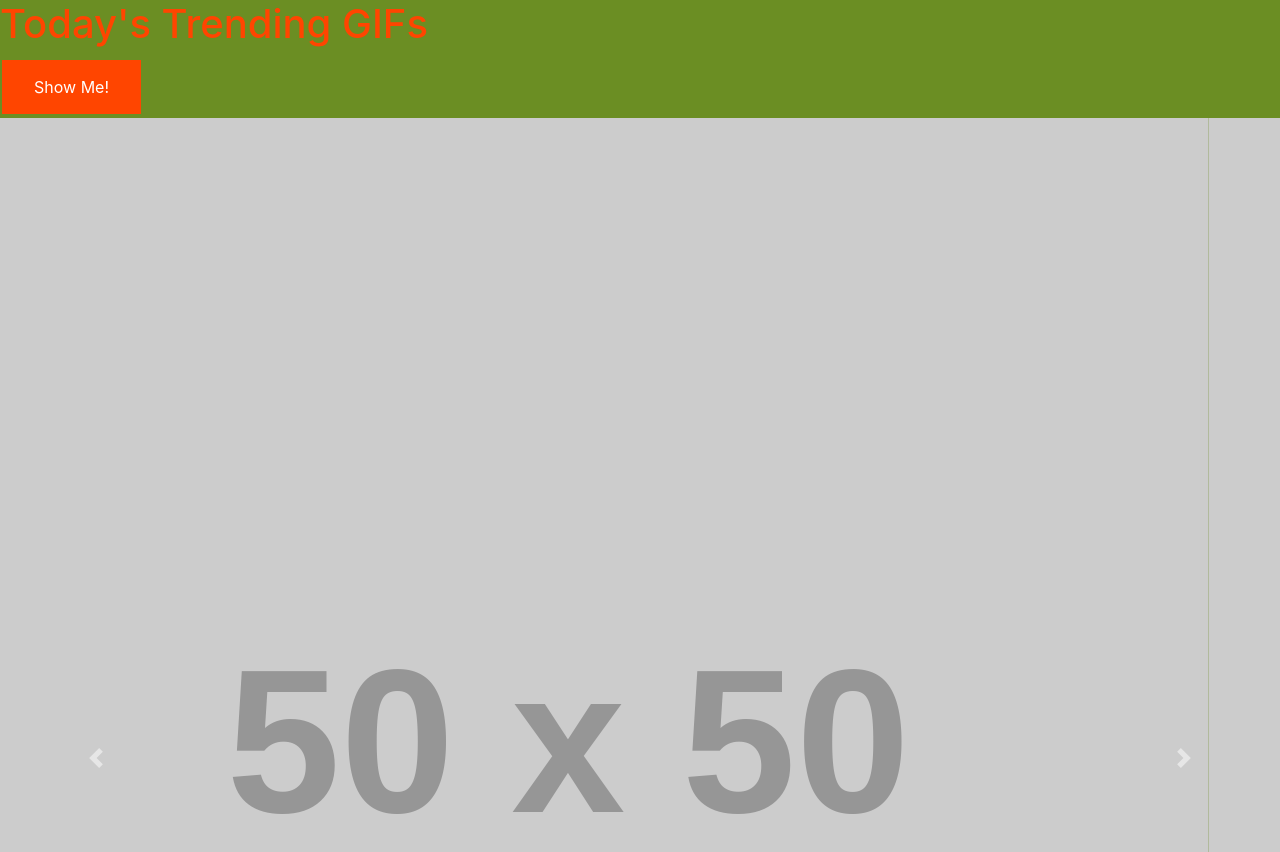
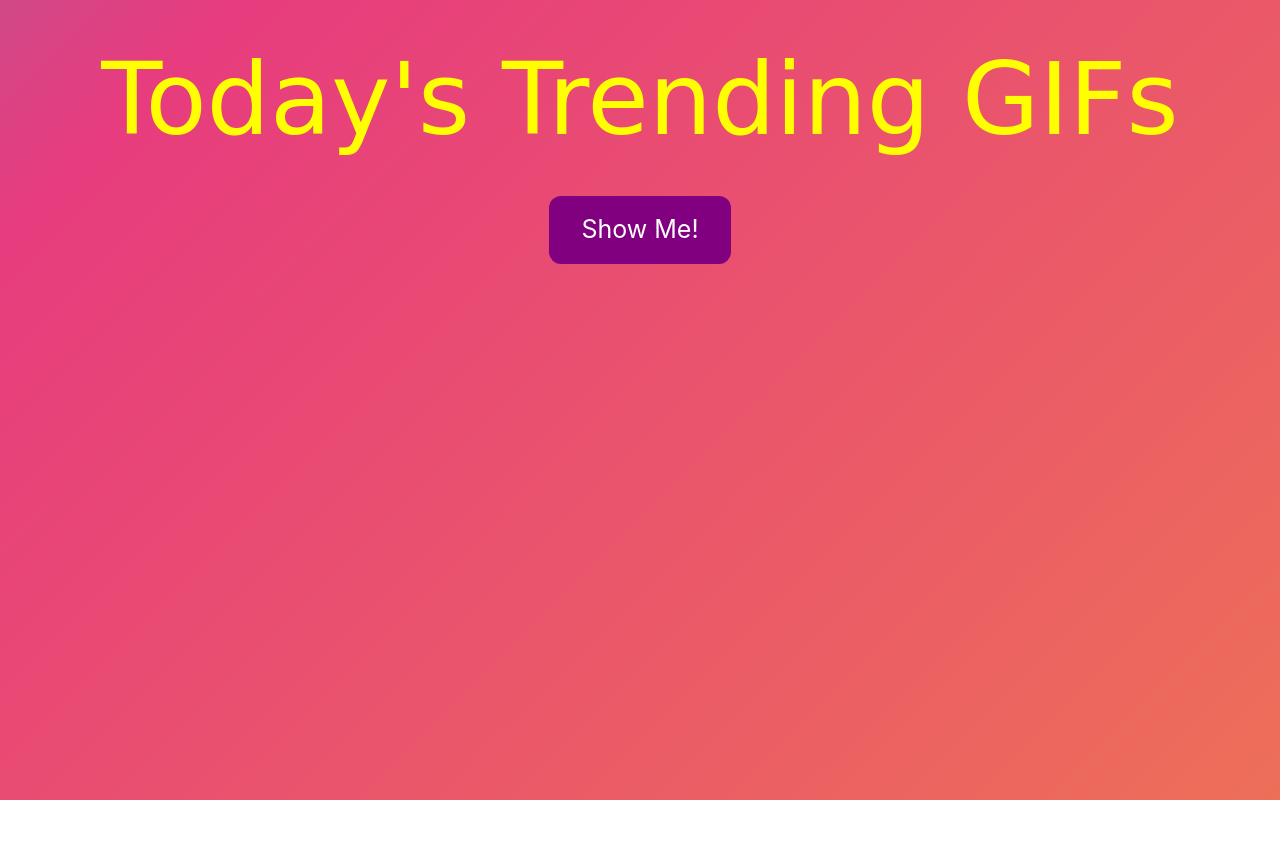
Before and after one commit to Thomasblount89/GIPHY-API, a plain HTML site: page public/index.html in a window 1280 px wide. Shown: the top 852 px of the page. After the commit the page ends 800 px from the top, so only its background shows below. Drawn offline with nearby package versions, Linux system fonts and the light colour scheme; placeholder pictures from the web are drawn by us; a web font is replaced by a local one.

Commit message:
formated sizing

```diff
--- a/public/Java.js
+++ b/public/Java.js
@@ -21,10 +21,10 @@ function fetchGif(){
 
 
 function displayGif(json){
+document.querySelector('.carousel').style.display = 'flex';
 for (let i=0; i < json.data.length; i++){
-    document.getElementById(`carousel${i}`).src = json.data[i].embed_url;
-    console.log(json.data[i].embed_url)
-
-
+    document.getElementById(`carousel${i}`).style.height = "400px"
+    document.getElementById(`carousel${i}`).src = json.data[i].images.original.url;
+        console.log(json.data[i].images.original.url);
 }
 }
--- a/public/index.html
+++ b/public/index.html
@@ -11,6 +11,8 @@
     <!--  google Font -->
     <link rel="preconnect" href="https://fonts.gstatic.com">
     <link href="https://fonts.googleapis.com/css2?family=Amatic+SC&display=swap" rel="stylesheet">
+    <link rel="preconnect" href="https://fonts.gstatic.com">
+<link href="https://fonts.googleapis.com/css2?family=Ranchers&display=swap" rel="stylesheet">
 
     <link href="styles.css" rel="stylesheet">
 
@@ -19,33 +21,38 @@
 <body>
 
         <div id="gifContainer">
-            <h1>Today's Trending GIFs</h1>
-                <button id="button">Show Me!</button>
+            <h1 class="titleText" style="text-align: center;">Today's Trending GIFs</h1>
+            <br>
+
+
+                <button id="button" class="flip mx-auto">Show Me!</button>
+
+            <br>
+            <br>
 
         </div>
 
         <section>
             <main>
-                <div class="gifBox">
                     <div id="carouselExampleControls" class="carousel slide" data-ride="carousel">
                         <div class="carousel-inner">
                           <div class="carousel-item active">
-                            <img id="carousel0" src="https://via.placeholder.com/50" class="d-block w-100" alt="...">
+                            <img id="carousel0" src="" class="d-block w-100 img-fluid" alt="...">
                           </div>
                           <div class="carousel-item">
-                            <img id="carousel1" src="https://via.placeholder.com/50" class="d-block w-100" alt="...">
+                            <img id="carousel1" src="" class="d-block w-100 img-fluid" alt="...">
                           </div>
                           <div class="carousel-item">
-                            <img id="carousel2" src="https://via.placeholder.com/50" class="d-block w-100" alt="...">
+                            <img id="carousel2" src="" class="d-block w-100 img-fluid" alt="...">
                           </div>
                           <div class="carousel-item">
-                            <img id="carousel3" src="https://via.placeholder.com/50" class="d-block w-100" alt="...">
+                            <img id="carousel3" src="" class="d-block w-100 img-fluid" alt="...">
                           </div>
                           <div class="carousel-item">
-                            <img id="carousel4" src="https://via.placeholder.com/50" class="d-block w-100" alt="...">
+                            <img id="carousel4" src="" class="d-block w-100 img-fluid" alt="...">
                           </div>
                           <div class="carousel-item">
-                            <img id="carousel5" src="https://via.placeholder.com/50" class="d-block w-100" alt="...">
+                            <img id="carousel5" src="" class="d-block w-100 img-fluid" alt="...">
                           </div>
                         </div>
                         <a class="carousel-control-prev" href="#carouselExampleControls" role="button" data-slide="prev">
@@ -57,7 +64,6 @@
                           <span class="sr-only">Next</span>
                         </a>
                       </div>
-                </div>
             </main>
         </section>
 
--- a/public/styles.css
+++ b/public/styles.css
@@ -4,18 +4,62 @@ html, body{
 }
 
 body{
-    background-color: olivedrab;
-    color:orangered;
+
+        background: linear-gradient(-45deg, #ee7752, #e73c7e, #23a6d5, #23d5ab);
+        background-size: 400% 400%;
+        animation: gradient 15s ease infinite;
+
 }
 
-#button {
+
+@keyframes gradient {
+	0% {
+		background-position: 0% 50%;
+	}
+	50% {
+		background-position: 100% 50%;
+	}
+	100% {
+		background-position: 0% 50%;
+	}
+}
+
+
+.titleText{
+    color:yellow;
+    font-size: 100px;
+    font-family: 'Ranchers', cursive;
+    margin-top: 40px;
+}
+
+.carousel {
+    display: none;
+    max-width: 500px;
+}
+
+#carouselExampleControls {
+    margin-right: auto;
+    margin-left: auto;
+}
+
+#button  {
+    display: flex;
     border: none;
     color: white;
     padding: 15px 32px;
     text-align: center;
     text-decoration: none;
-    display: inline-block;
-    font-size: 16px;
-    margin: 4px 2px;
-    cursor: pointer;background-color:orangered;
+    justify-content: center;
+    font-size: 25px;
+    margin: 4px 590px 10px;
+    cursor: pointer;
+    background-color:purple;
+    border-radius: 12px;
 }
+/*
+#gifBox {
+
+  /* height: 74%; */
+  /* margin: auto;
+
+} */
```
